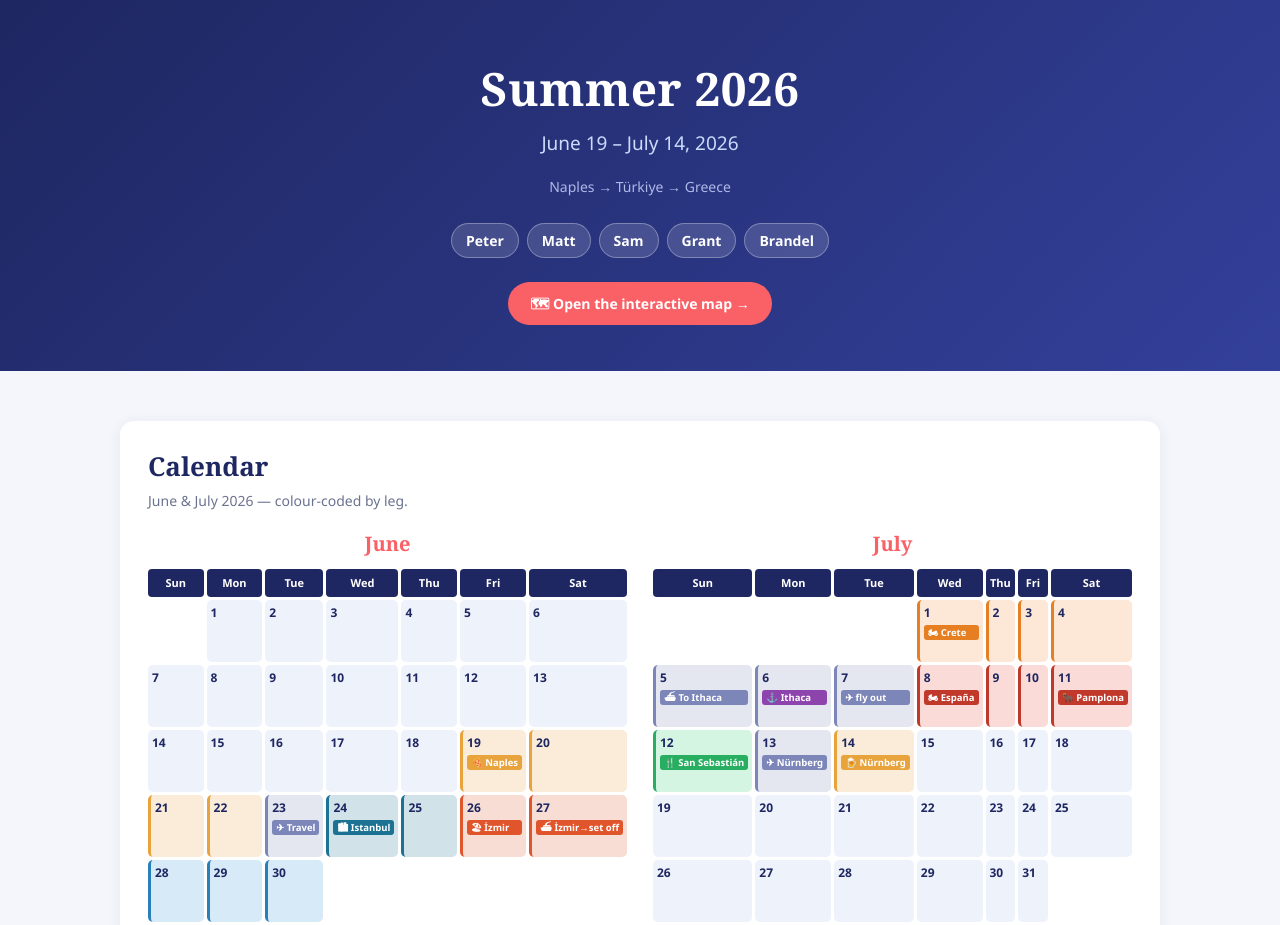
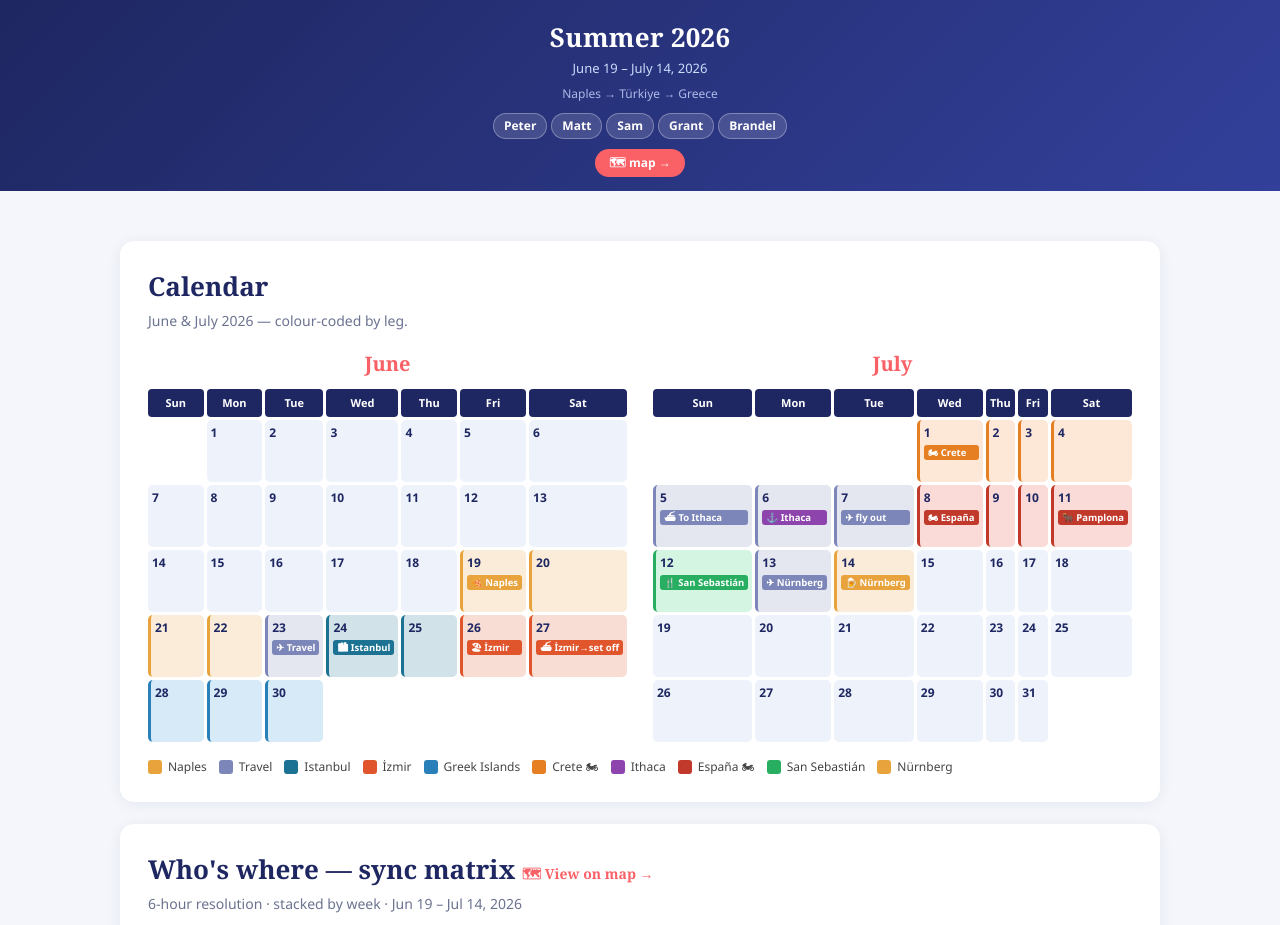
Before and after one commit to pcsmith2000/odyssey-trip-2026, a plain HTML site: page index.html in a window 1280 px wide. Shown: the top 925 px of the page. Drawn offline with Linux system fonts and the light colour scheme.

Commit message:
Shrink hero header

```diff
--- a/index.html
+++ b/index.html
@@ -6,11 +6,11 @@
 :root{--navy:#1E2761;--ice:#CADCFC;--coral:#F96167;--ink:#222;--muted:#6b7390;--bg:#f4f6fb;}
 *{box-sizing:border-box;}
 body{margin:0;font-family:'Segoe UI',Helvetica,Arial,sans-serif;color:var(--ink);background:var(--bg);line-height:1.5;}
-.hero{background:linear-gradient(135deg,#1E2761,#33409a);color:#fff;padding:54px 24px 46px;text-align:center;}
-.hero h1{font-family:Georgia,serif;font-size:46px;margin:0 0 6px;letter-spacing:.5px;}
-.hero .dates{font-size:19px;color:var(--ice);margin-bottom:18px;}
-.hero .route{font-size:14px;color:#aeb9e8;margin-bottom:22px;}
-.crew{display:inline-block;background:rgba(255,255,255,.14);border:1px solid rgba(255,255,255,.3);color:#fff;padding:6px 14px;border-radius:20px;margin:4px;font-size:14px;font-weight:600;}
+.hero{background:linear-gradient(135deg,#1E2761,#33409a);color:#fff;padding:18px 24px 14px;text-align:center;}
+.hero h1{font-family:Georgia,serif;font-size:26px;margin:0 0 2px;letter-spacing:.3px;}
+.hero .dates{font-size:13px;color:var(--ice);margin-bottom:6px;}
+.hero .route{font-size:12px;color:#aeb9e8;margin-bottom:8px;}
+.crew{display:inline-block;background:rgba(255,255,255,.14);border:1px solid rgba(255,255,255,.3);color:#fff;padding:3px 10px;border-radius:20px;margin:2px;font-size:12px;font-weight:600;}
 .wrap{max-width:1080px;margin:0 auto;padding:28px 20px 60px;}
 .card{background:#fff;border-radius:14px;padding:26px 28px;margin:22px 0;box-shadow:0 2px 14px rgba(30,39,97,.07);}
 h2{font-family:Georgia,serif;color:var(--navy);font-size:26px;margin:0 0 4px;}
@@ -57,7 +57,7 @@ footer{text-align:center;color:var(--muted);font-size:12px;padding:24px;}
   <div class="dates">June 19 – July 14, 2026</div>
   <div class="route">Naples → Türkiye → Greece</div>
   <div><span class="crew">Peter</span><span class="crew">Matt</span><span class="crew">Sam</span><span class="crew">Grant</span><span class="crew">Brandel</span></div>
-  <div style="margin-top:20px;"><a href="map.html" style="display:inline-block;background:var(--coral);color:#fff;text-decoration:none;padding:11px 22px;border-radius:24px;font-weight:700;font-size:14px;">🗺 Open the interactive map →</a></div>
+  <div style="margin-top:8px;"><a href="map.html" style="display:inline-block;background:var(--coral);color:#fff;text-decoration:none;padding:5px 14px;border-radius:20px;font-weight:700;font-size:12px;">🗺 map →</a></div>
 </div>
 <div class="wrap">
 
```
